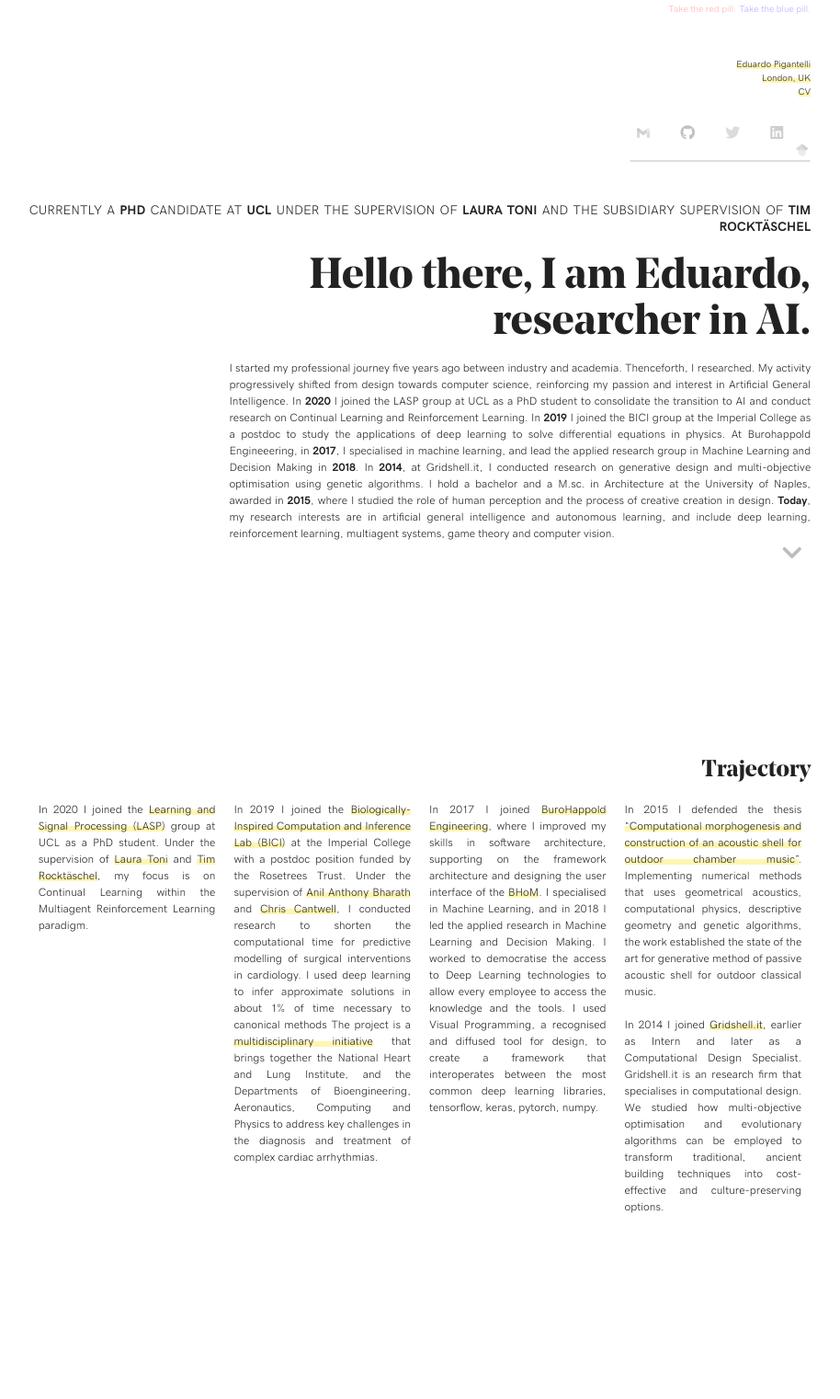
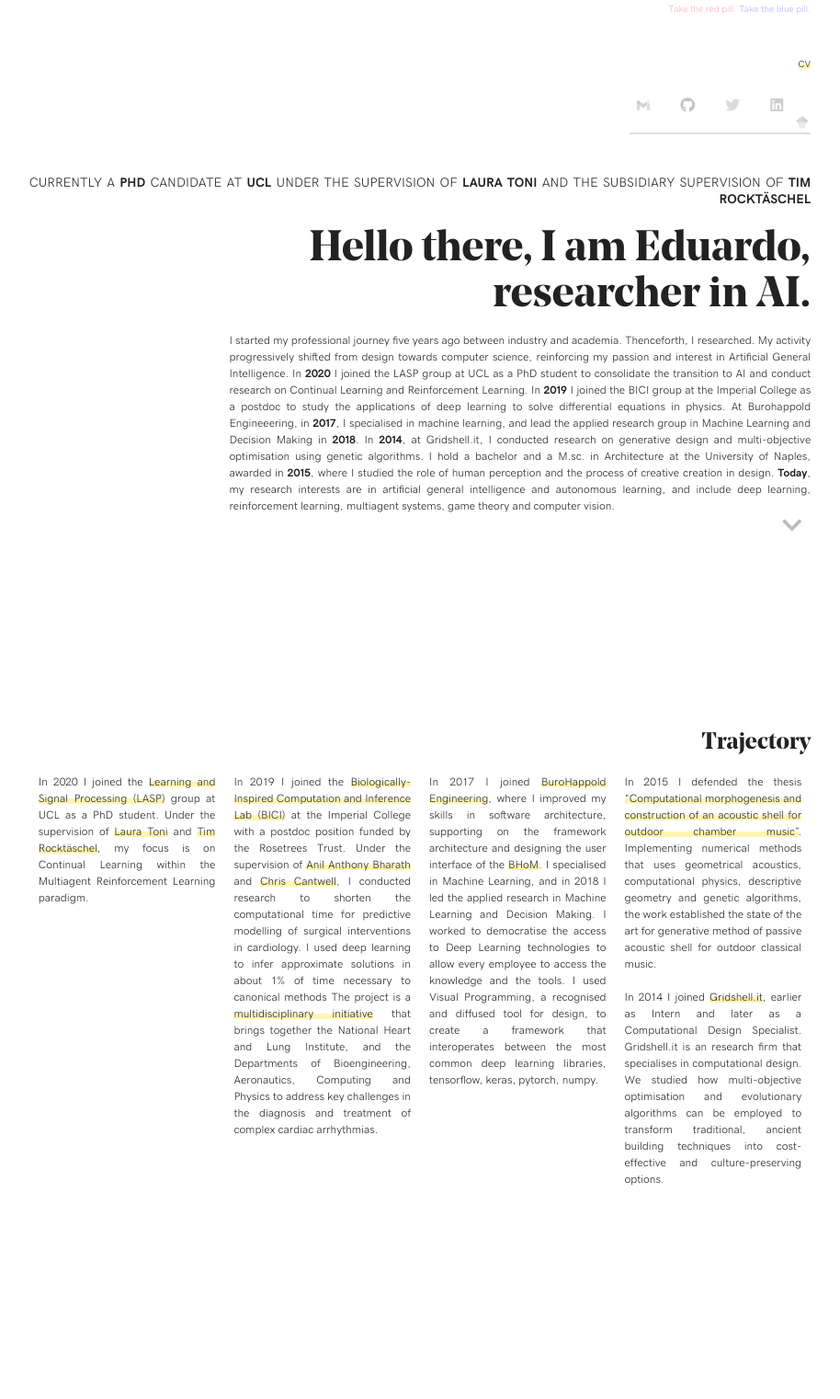
Before and after one commit to epignatelli/epignatelli.github.io, a Jekyll site: the page built from index.md, in a window 1280 px wide. Shown: the whole page at 92% size, without its empty margins (87-1001 px from the left). Built offline with Jekyll 4.4.1, drawn with Linux system fonts in a browser that asks for light colours; nearby versions of some CDN libraries; after the commit the page ends 1491 px from its top, so only the background shows below that.

Commit message:
clear cv icon

```diff
--- a/_includes/header.html
+++ b/_includes/header.html
@@ -7,7 +7,7 @@
 <div class="col col-4-of-12 right" id="heading">
     <p class="small right">
         <a href="https://github.com/epignatelli/cv/raw/main/CV.pdf" target="_blank">
-        Eduardo Pigantelli<br>London, UK<br>CV
+        CV
         </a>
     </p>
 </div>
```
